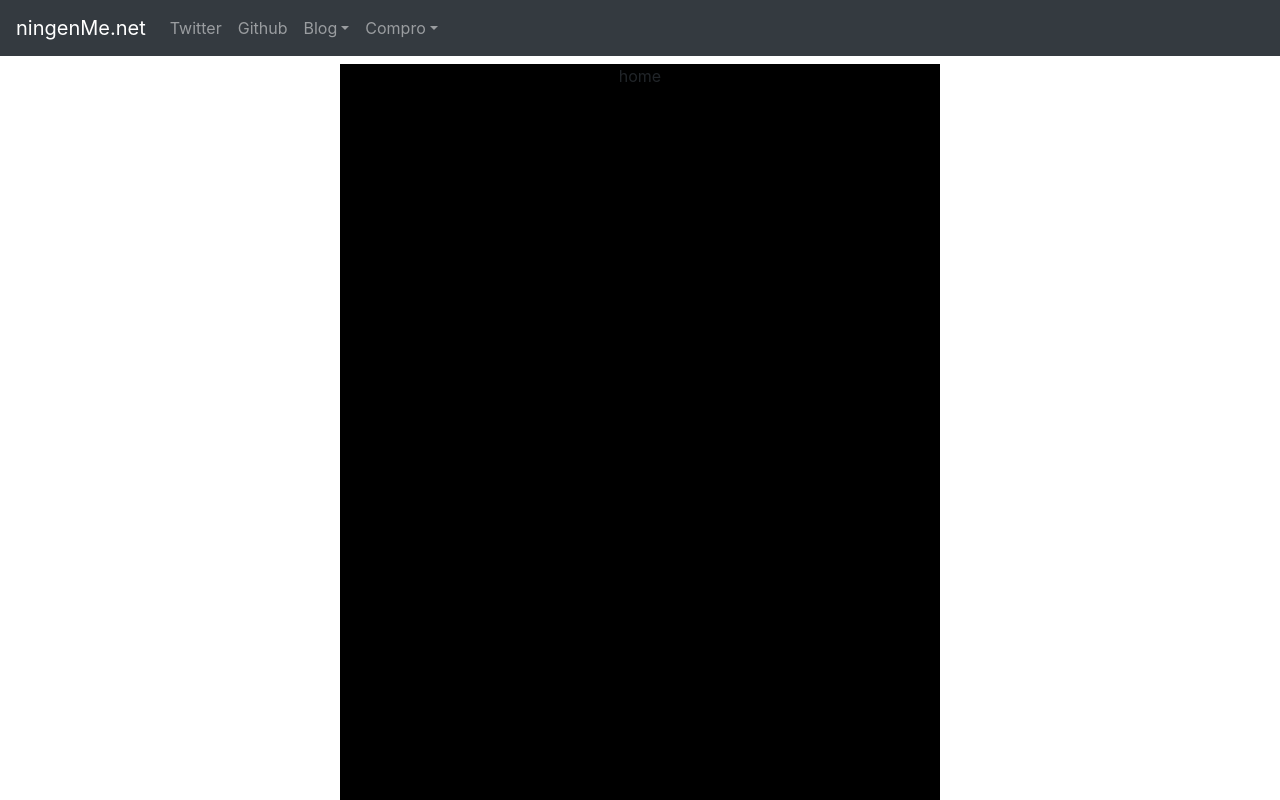
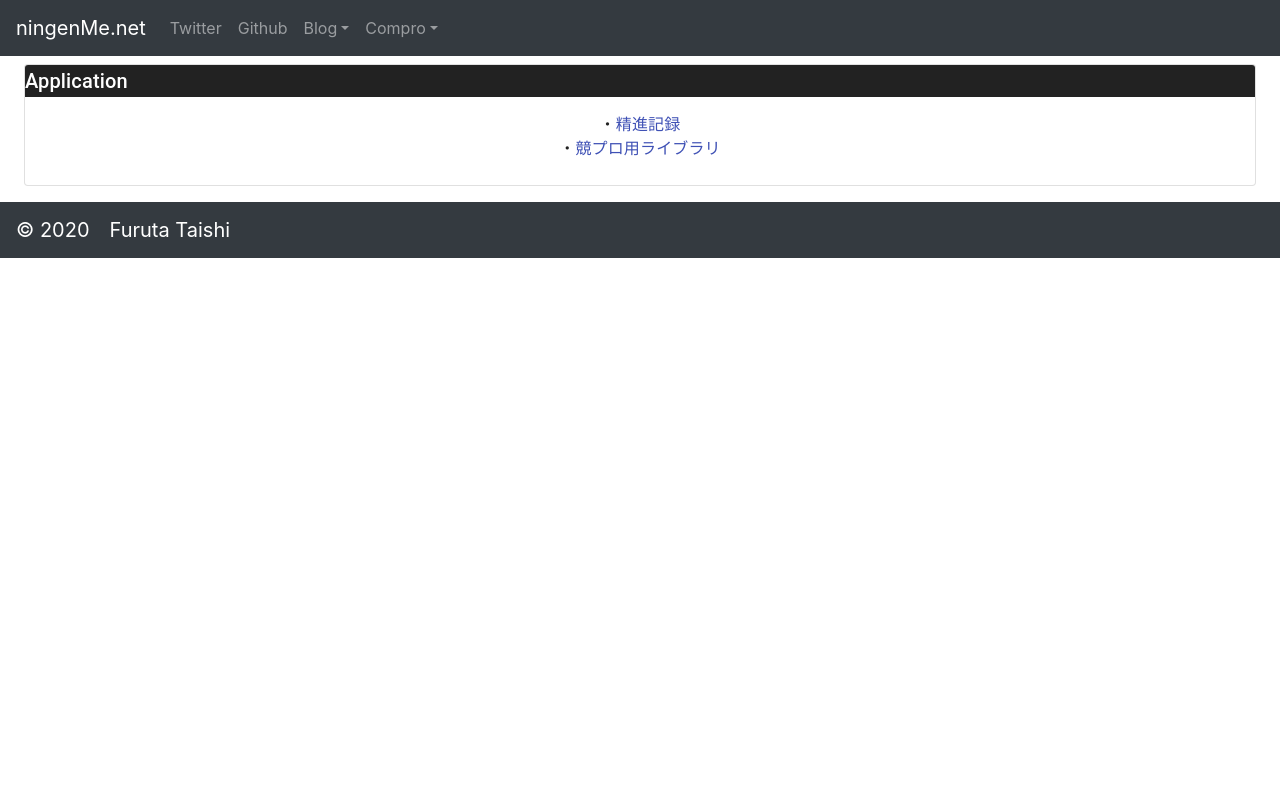
Before and after one commit to ningenMe/ningenme-net-front, a React (Create React App) app: page /#/ in a window 1280 px wide. Shown: the top 800 px of the page. Built offline with nearby package versions, Linux system fonts and the light colour scheme.

Commit message:
add LinkListCard

```diff
--- /dev/null
+++ b/src/assets/Contents.js
@@ -0,0 +1,4 @@
+export const Applications = [
+    {name:"精進記録",href:'https://ningenme.net/compro_category'},
+    {name:"競プロ用ライブラリ",href:'https://ningenme.github.io/compro-library/'},
+];
--- a/src/components/Footer.js
+++ b/src/components/Footer.js
@@ -1,5 +1,5 @@
 import React from "react";
-import { Navbar, Nav, NavDropdown} from 'react-bootstrap';
+import { Navbar } from 'react-bootstrap';
 
 export default class Footer extends React.Component {
   render() {
--- /dev/null
+++ b/src/components/LinkListCard.js
@@ -0,0 +1,25 @@
+import React  from 'react';
+import {Card,CardContent,Typography,Link} from '@material-ui/core';
+
+export default class LinkListCard extends React.Component {
+    render() {
+        const listItems = this.props.items.map((item) =>
+            <Typography>
+                ・
+                <Link href={item.href}>
+                    {item.name}
+                </Link>
+            </Typography>
+        );
+        return (
+            <Card variant="outlined">
+                <Typography variant="h6" align="left" style={{ backgroundColor: '#222222', color: '#FFFFFF'}}>
+                    {this.props.title}
+                </Typography>
+                <CardContent>
+                    {listItems}
+                </CardContent>
+            </Card>
+        );
+    }
+}
--- a/src/components/Main.js
+++ b/src/components/Main.js
@@ -10,23 +10,8 @@ export default class Main extends React.Component {
         <HashRouter>
           <Route exact path='/' component={Home} />
           <Route path='/home' component={Home} />
-          <Route path='/second' component={Second} />
-          <Route path='/third' component={Third} />
         </HashRouter>
       </Container>
     );
   }
 }
-
-const Second = () => (
-  <div>
-    <h2>Second</h2>
-    <p>二番目のページです</p>
-  </div>
-)
-const Third = () => (
-  <div>
-    <h2>Third</h2>
-    <p>三番目のページです</p>
-  </div>
-)
--- a/src/pages/Home.js
+++ b/src/pages/Home.js
@@ -1,12 +1,12 @@
 import React  from 'react';
-import Container from '@material-ui/core/Container';
+import LinkListCard from '../components/LinkListCard';
+import * as Contents from '../assets/Contents';
 
 export default class Home extends React.Component {
     render() {
         return (
-        <Container maxWidth="sm" style={{ backgroundColor: '#000000'}} >
-            home<br /><br /><br /><br /><br /><br /><br /><br /><br /><br /><br /><br /><br /><br /><br /><br /><br /><br /><br /><br /><br /><br /><br /><br /><br /><br /><br /><br /><br /><br /><br /><br /><br /><br /><br /><br /><br /><br /><br /><br /><br /><br /><br /><br /><br /><br /><br /><br /><br /><br /><br /><br /><br /><br /><br /><br /><br /><br /><br /><br /><br /><br /><br /><br /><br /><br /><br /><br /><br /><br /><br /><br /><br /><br /><br /><br /><br /><br /><br /><br />aaaaaaaaaaaaaa<br /><br />
-        </Container>
+            //Applications
+            <LinkListCard title="Application" items={Contents.Applications}></LinkListCard>
         );
     }
 }
```
